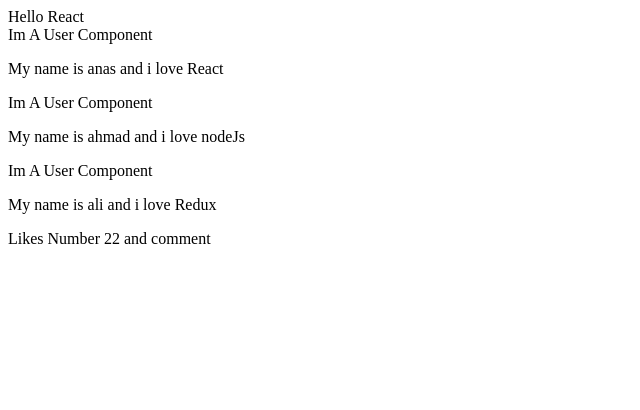
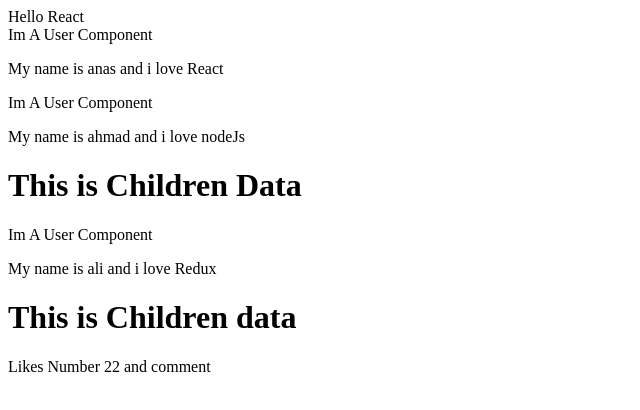
Before and after one commit to anasshahwan/ReactJs-YouTube-Course, a React (Create React App) app: page / in a window 1280 px wide. Shown: the top 410 px of the page, without its empty margins (0-640 px from the left). Built offline with nearby package versions, Linux system fonts and the light colour scheme.

Commit message:
Add PropTypes To Props And Children Props

```diff
--- a/package.json
+++ b/package.json
@@ -3,6 +3,7 @@
   "version": "0.1.0",
   "private": true,
   "dependencies": {
+    "prop-types": "^15.6.2",
     "react": "^16.7.0",
     "react-dom": "^16.7.0",
     "react-scripts": "2.1.3"
--- a/src/App.js
+++ b/src/App.js
@@ -13,14 +13,18 @@ class App extends Component {
       desc : "this is a awesome!!"
     }
 
-
+    const numbers =[2992,22,22,222,2,2,2,2]
     return (
       <div>
       <div>Hello React</div>
-      <User name="anas" any="React" info ={user} />
-        <User name="ahmad" any="nodeJs"/>
-        <User name="ali" any="Redux"/>
-        <Card likes ={22} comments={comments}/>
+      <User name="anas"  isLoggedIn={false} any="React" info ={user} />
+        <User name="ahmad" any="nodeJs">
+          <h1>This is Children Data</h1>
+        </User>
+        <User name="ali" any="Redux">
+            <h1>This is Children data</h1>
+        </User>
+        <Card likes ={22} numbers={numbers} comments={comments}/>
 
       </div>
     );
--- a/src/Components/User.js
+++ b/src/Components/User.js
@@ -1,14 +1,27 @@
 import React, { Component } from 'react';
+import PropTypes from 'prop-types';
 
 class User extends Component {
   render() {
-        const {name , any } = this.props;
-    return (
+
+    console.log(this.props)
+        const {name , any , children } = this.props;
+
+        return (
             <div>  <div>Im A User Component </div>
             <p>My name is {name }  and i love {any} </p>
+            <div>{children}</div>
       </div>
     );
   }
 }
 
 export default User;
+
+
+User.propsTypes = {
+    name : PropTypes.string.isRequired,
+    any : PropTypes.string,
+    isLoggedIn: PropTypes.bool,
+    children: PropTypes.element.isRequired
+}
```
Also changed, not shown: src/Components/Card.js (+7 -0 lines), 1 other file (tests, documents, lock files or other folders).
